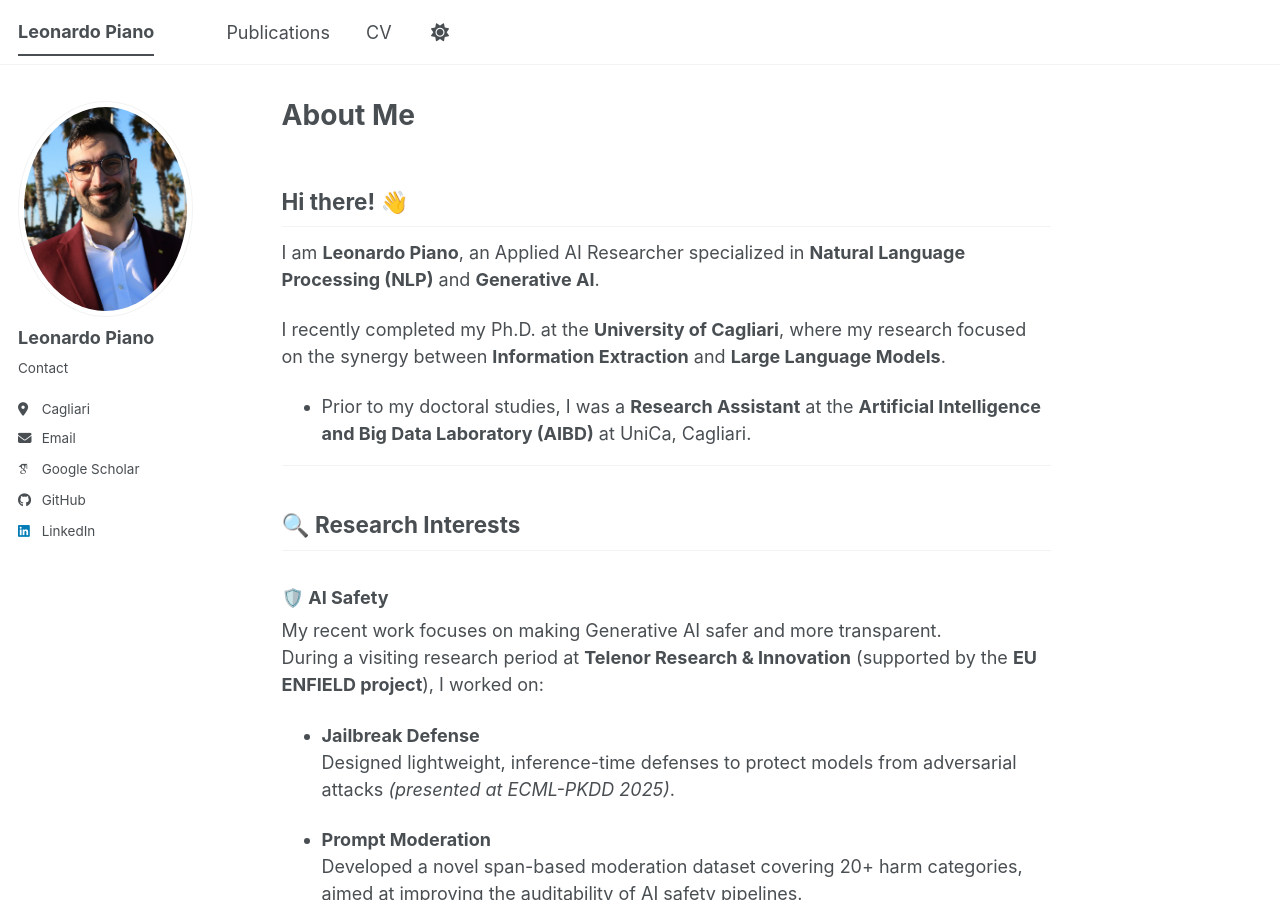
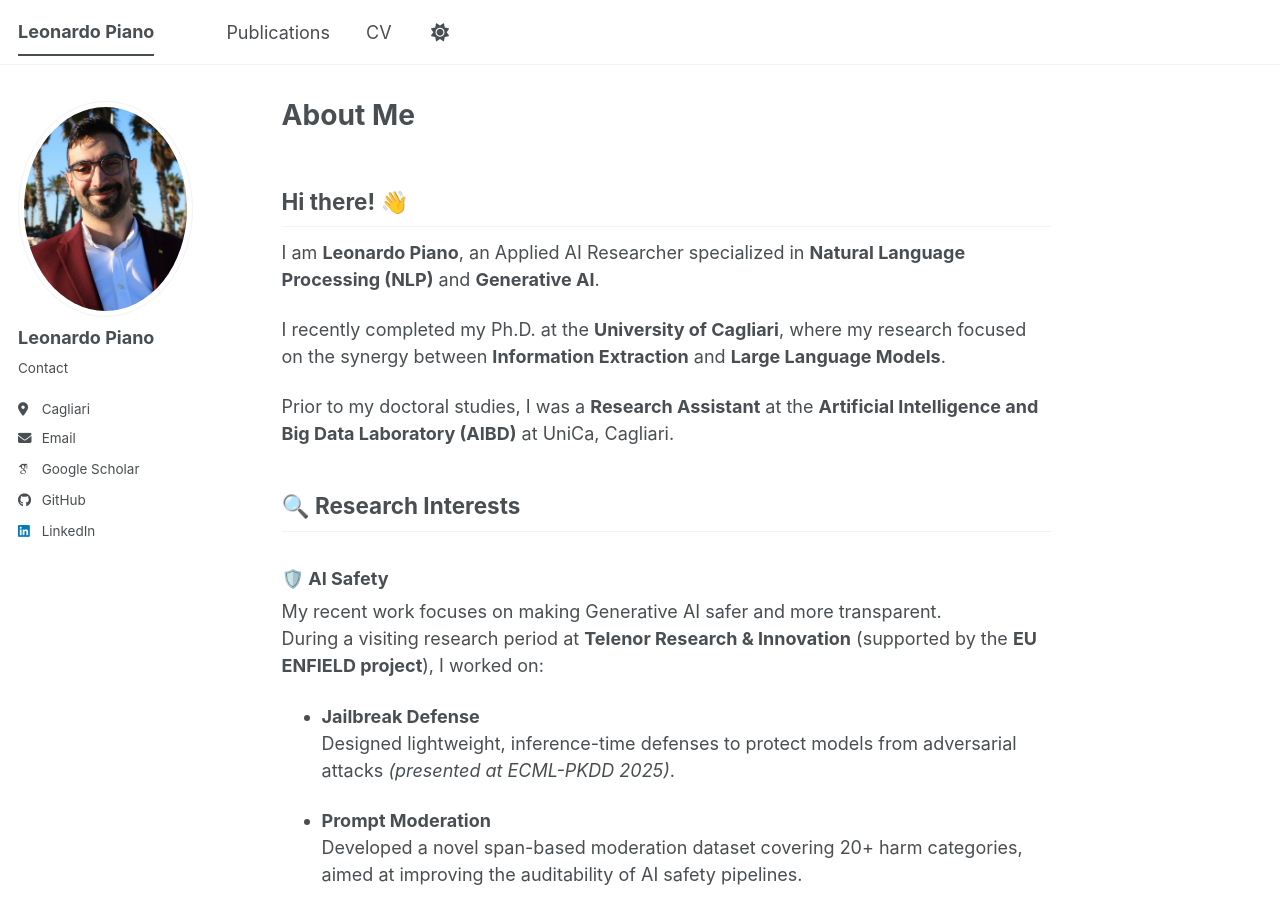
Before and after one commit to leonardoPiano/leonardoPiano.github.io, a Jekyll site: the page built from _pages/about.md, in a window 1280 px wide and 900 px high. Built offline with Jekyll 4.4.1, drawn with Linux system fonts in a browser that asks for light colours; some web fonts are replaced; a script bundle is joined from its source files by our own code; library files that are not in the unit come from our copies.

```diff
--- a/_pages/about.md
+++ b/_pages/about.md
@@ -12,9 +12,10 @@ redirect_from:
 I am **Leonardo Piano**, an Applied AI Researcher specialized in **Natural Language Processing (NLP)** and **Generative AI**.
 
 I recently completed my Ph.D. at the **University of Cagliari**, where my research focused on the synergy between **Information Extraction** and **Large Language Models**.
-- Prior to my doctoral studies, I was a **Research Assistant** at the **Artificial Intelligence and Big Data Laboratory (AIBD)** at UniCa, Cagliari.
 
----
+Prior to my doctoral studies, I was a **Research Assistant** at the **Artificial Intelligence and Big Data Laboratory (AIBD)** at UniCa, Cagliari.
+
+
 
 ## 🔍 Research Interests
 
```
